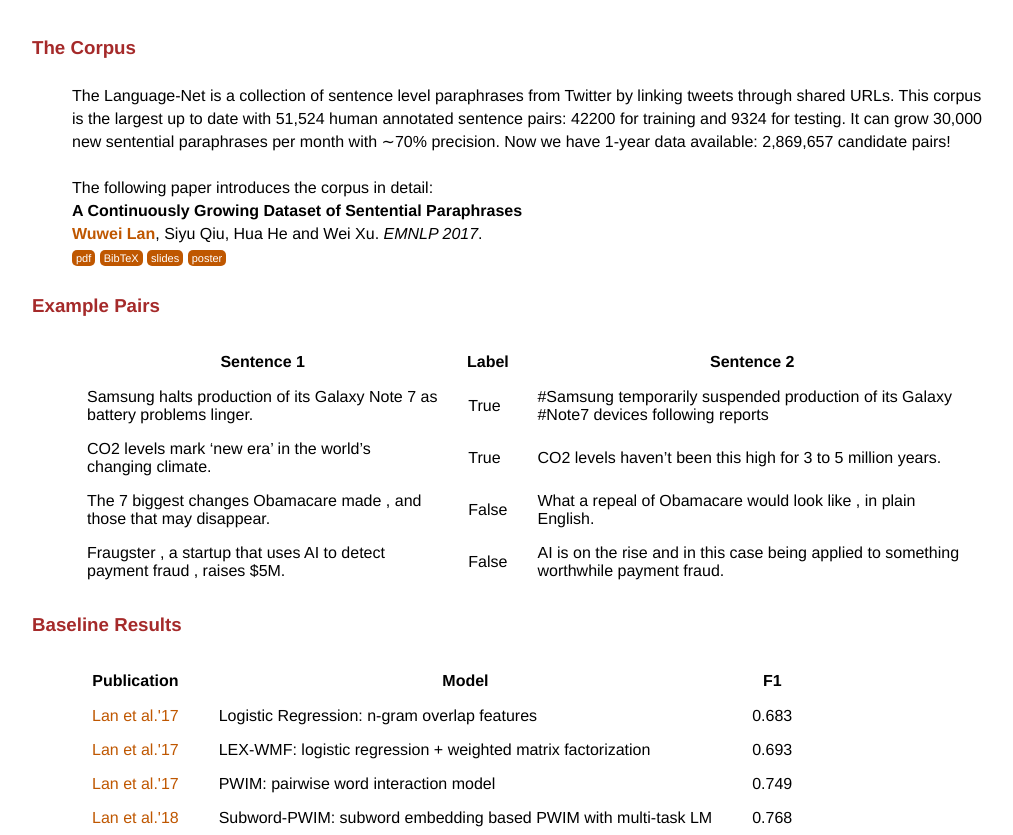
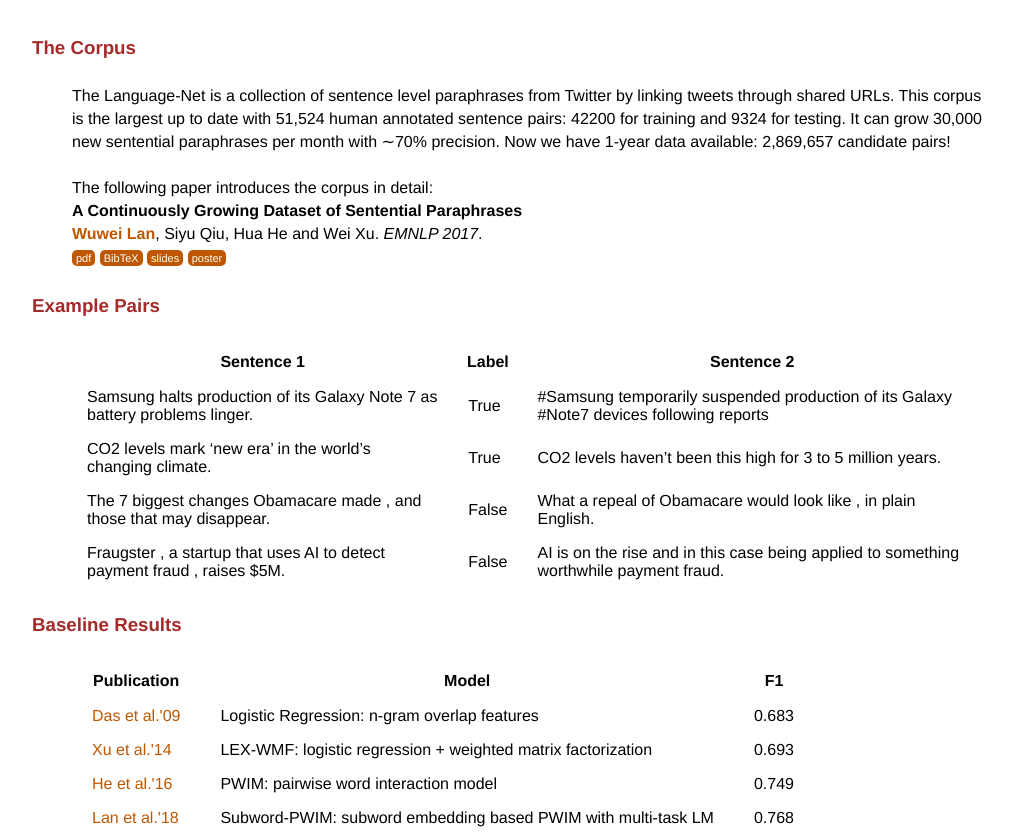
Before and after one commit to lanwuwei/Twitter-URL-Corpus, a plain HTML site: page index.html in a window 1280 px wide. Shown: the part 117-952 px from the top of the page, without its empty margins (133-1146 px from the left). Drawn offline with Linux system fonts and the light colour scheme.

Commit message:
citation

```diff
--- a/index.html
+++ b/index.html
@@ -77,22 +77,22 @@ new sentential paraphrases per month with ∼70% precision. Now we have 1-year d
     border-spacing: 0 1em;">
     <tr><th>Publication</th>  <th>Model</th>  <th>F1</th></tr>
     <tr>
-    <td style="padding:0 20px 0 20px;"><a href="https://arxiv.org/abs/1708.00391">Lan et al.'17 </a></td>
+    <td style="padding:0 20px 0 20px;"><a href="https://www.aclweb.org/anthology/P/P09/P09-1053.pdf">Das et al.'09 </a></td>
     <td style="padding:0 20px 0 20px;">Logistic Regression: n-gram overlap features</td>
     <td style="padding:0 20px 0 20px;">0.683</td>
     </tr>
     <tr>
-    <td style="padding:0 20px 0 20px;"><a href="https://arxiv.org/abs/1708.00391">Lan et al.'17 </a></td>
+    <td style="padding:0 20px 0 20px;"><a href="https://cocoxu.github.io/publications/tacl2014-extracting-paraphrases-from-twitter.pdf">Xu et al.'14 </a></td>
     <td style="padding:0 20px 0 20px;">LEX-WMF: logistic regression + weighted matrix factorization</td>
     <td style="padding:0 20px 0 20px;">0.693</td>
     </tr>
     <tr>
-    <td style="padding:0 20px 0 20px;"><a href="https://arxiv.org/abs/1708.00391">Lan et al.'17 </a></td>
+    <td style="padding:0 20px 0 20px;"><a href="http://www.aclweb.org/anthology/N16-1108">He et al.'16 </a></td>
     <td style="padding:0 20px 0 20px;">PWIM: pairwise word interaction model</td>
     <td style="padding:0 20px 0 20px;">0.749</td>
     </tr>
     <tr>
-    <td style="padding:0 20px 0 20px;"><a href="https://cocoxu.github.io/publications/Wuwei_NAACL_2018_preprint.pdf">Lan et al.'18 </a></td>
+    <td style="padding:0 20px 0 20px;"><a href="https://cocoxu.github.io/publications/Wuwei_NAACL_2018.pdf">Lan et al.'18 </a></td>
     <td style="padding:0 20px 0 20px;">Subword-PWIM: subword embedding based PWIM with multi-task LM</td>
     <td style="padding:0 20px 0 20px;">0.768</td>
     </tr>
```
